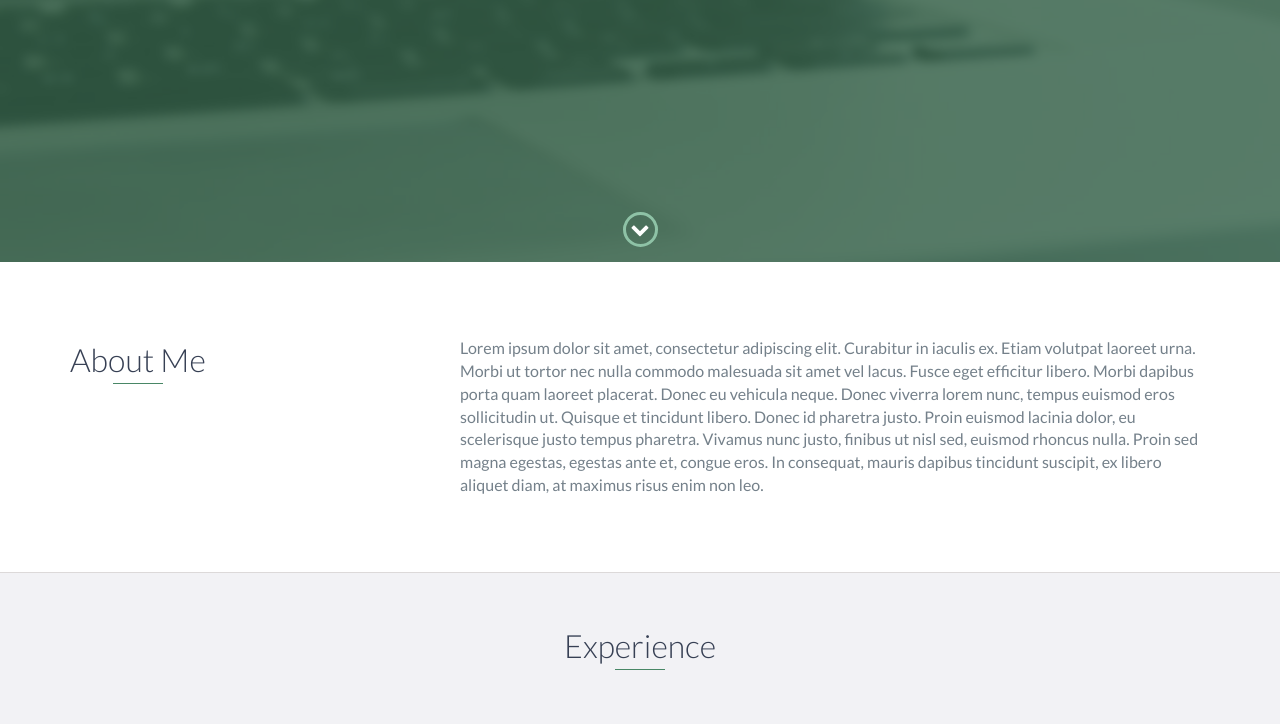
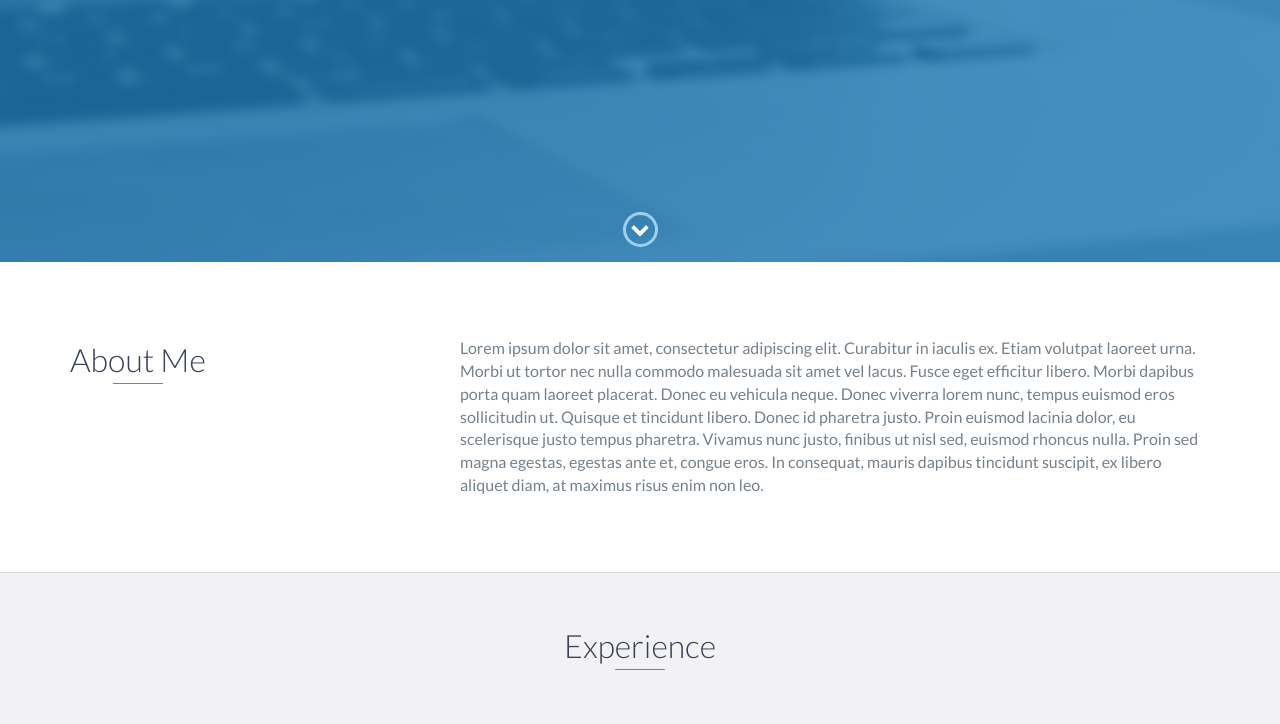
Before and after one commit to AbhimanyuSethi-98/AbhimanyuSethi-98.github.io, a website: page index.html in a window 1280 px wide. Shown: the part 538-1262 px from the top of the page. Drawn offline with nearby package versions, Linux system fonts and the light colour scheme; files that its build step writes are made by us from their sources.

Commit message:
Update styles.scss

```diff
--- a/scss/styles.scss
+++ b/scss/styles.scss
@@ -34,7 +34,7 @@
 */
 
 // Define base and accent colors
-$base-color: #498766;
+$base-color: #3498db;
 $base-color-hover: darken($base-color, 10%);
 
 // Define background colors
```
